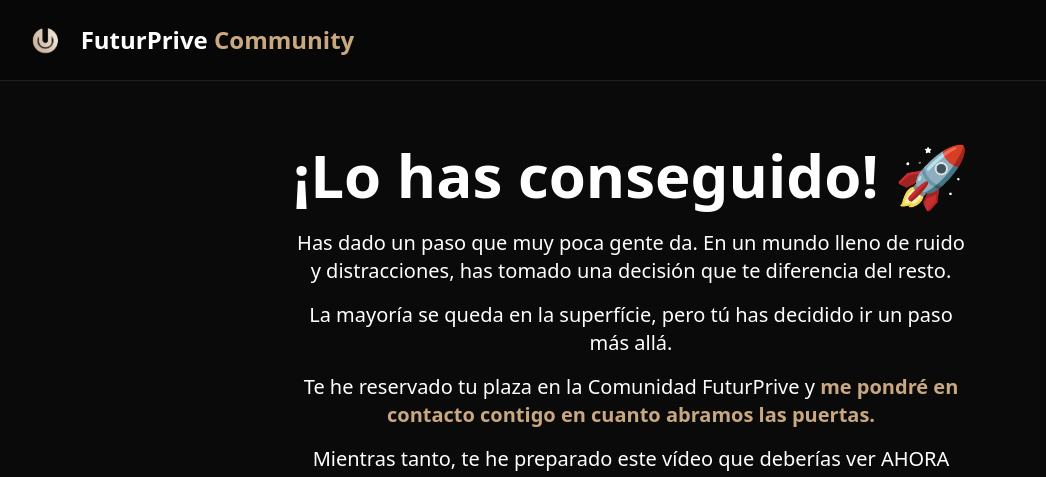
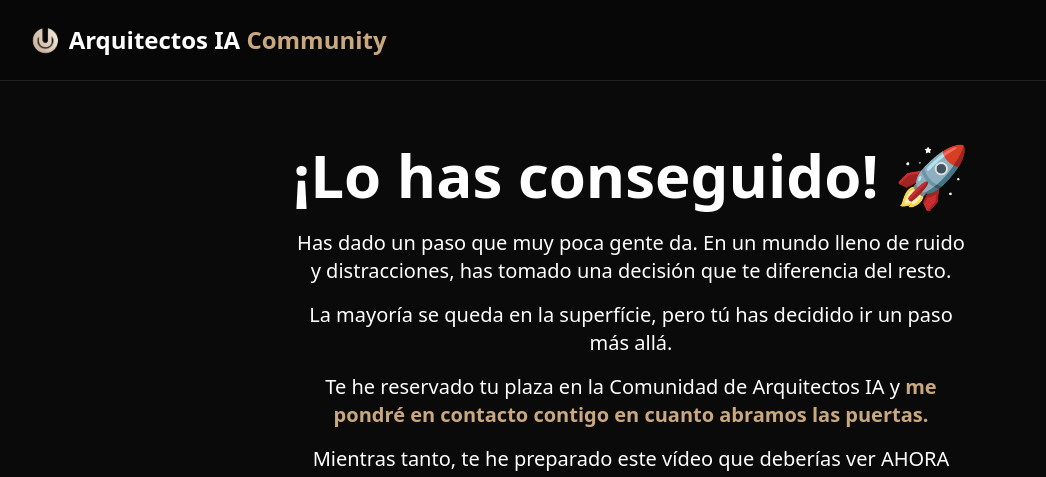
Before and after one commit to adriapedralbes/adriaestevezcom, a Next.js app: page /thank-you in a window 1280 px wide. Shown: the top 477 px of the page, without its empty margins (9-1055 px from the left). Built offline with nearby package versions, Linux system fonts and the light colour scheme.

Commit message:
feat: actualizar nombres y descripciones en la página de agradecimiento, cambiando "FuturPrive" a "Arquitectos IA"

```diff
--- a/src/app/thank-you/page.tsx
+++ b/src/app/thank-you/page.tsx
@@ -290,12 +290,10 @@
       {/* Barra de navegación superior */}
       <header className="w-full bg-[#070707] backdrop-blur-md border-b border-white/10 py-5 px-8 sticky top-0 z-50">
         <div className="max-w-7xl mx-auto flex items-center justify-center md:justify-start">
-          <a href="/comunidad" className="flex items-center space-x-3 group transition-all">
-            <Logo width={40} height={40} className="h-10 w-auto group-hover:scale-105 transition-transform" />
-            <span className="text-white text-xl md:text-2xl font-semibold group-hover:text-white/90 transition-colors">
-              FuturPrive <span className="text-[#C9A880] group-hover:text-[#D9B890] transition-colors">Community</span>
-            </span>
-          </a>
+          <Logo width={40} height={40} className="h-10 w-auto group-hover:scale-105 transition-transform" />
+          <span className="text-white text-xl md:text-2xl font-semibold group-hover:text-white/90 transition-colors">
+            Arquitectos IA <span className="text-[#C9A880] group-hover:text-[#D9B890] transition-colors">Community</span>
+          </span>
         </div>
       </header>
 
@@ -319,7 +317,7 @@
 
           <p className="mb-4">La mayoría se queda en la superfície, pero tú has decidido ir un paso más allá.</p>
 
-          <p className="mb-4">Te he reservado tu plaza en la Comunidad FuturPrive y <span className="text-[#C9A880] font-semibold">me pondré en contacto contigo en cuanto abramos las puertas.</span></p>
+          <p className="mb-4">Te he reservado tu plaza en la Comunidad de Arquitectos IA y <span className="text-[#C9A880] font-semibold">me pondré en contacto contigo en cuanto abramos las puertas.</span></p>
 
           <p className="mb-6">Mientras tanto, te he preparado este vídeo que deberías ver AHORA MISMO si quieres entender por qué lo que estamos construyendo es tan diferente a todo lo demás.</p>
         </motion.div>
@@ -593,7 +591,7 @@
               <div>
                 <h3 className="text-xl font-semibold mb-2 text-[#C9A880]">1. Esto NO es para todo el mundo</h3>
                 <p className="text-white/80">
-                  Lo digo en serio. FuturPrive Community no es otra comunidad más. No buscamos a cualquiera. Buscamos a personas que quieren resultados REALES en su patrimonio. Si esperas teorías bonitas que nunca se aplican, hay miles de sitios que te pueden servir. Pero si buscas estrategias COMPROBADAS por gente que maneja patrimonio de verdad... este es tu sitio.
+                  Lo digo en serio. Arquitectos IA no es otra comunidad más. No buscamos a cualquiera. Buscamos a personas que quieren resultados REALES. Si esperas teorías bonitas que nunca se aplican, hay miles de sitios que te pueden servir. Pero si buscas estrategias COMPROBADAS por gente que maneja de verdad... este es tu sitio.
                 </p>
               </div>
 
@@ -614,19 +612,9 @@
 
             <div className="mt-10 pt-6 border-t border-white/10">
               <p className="italic text-white/70 text-lg">
-                "Construir patrimonio requiere información privilegiada, estrategias diferentes a las de las masas y, sobre todo, un entorno donde compartir con gente que está en tu mismo camino. Eso es exactamente lo que estamos creando."
+                "Construir requiere información privilegiada, estrategias diferentes a las de las masas y, sobre todo, un entorno donde compartir con gente que está en tu mismo camino. Eso es exactamente lo que estamos creando."
               </p>
               <p className="mt-3 text-[#C9A880] font-semibold">- Adrià</p>
-            </div>
-
-            <div className="mt-8 bg-[#1a1a1a] p-5 rounded-lg border border-[#C9A880]/30">
-              <h4 className="font-semibold text-[#C9A880] mb-2">IMPORTANTE: Revisa tu email</h4>
-              <p className="text-white/80 mb-3">
-                Te he enviado un email de confirmación. <strong>Debes hacer clic en el enlace</strong> para asegurar que recibes todas las comunicaciones importantes.
-              </p>
-              <p className="text-white/80">
-                Si no lo ves, revisa la carpeta de spam o promociones. Es un paso pequeño pero crucial para no perderte nada. ¿Vale la pena perder oportunidades por no revisar tu email? Yo creo que no.
-              </p>
             </div>
           </div>
         </motion.div>
```
